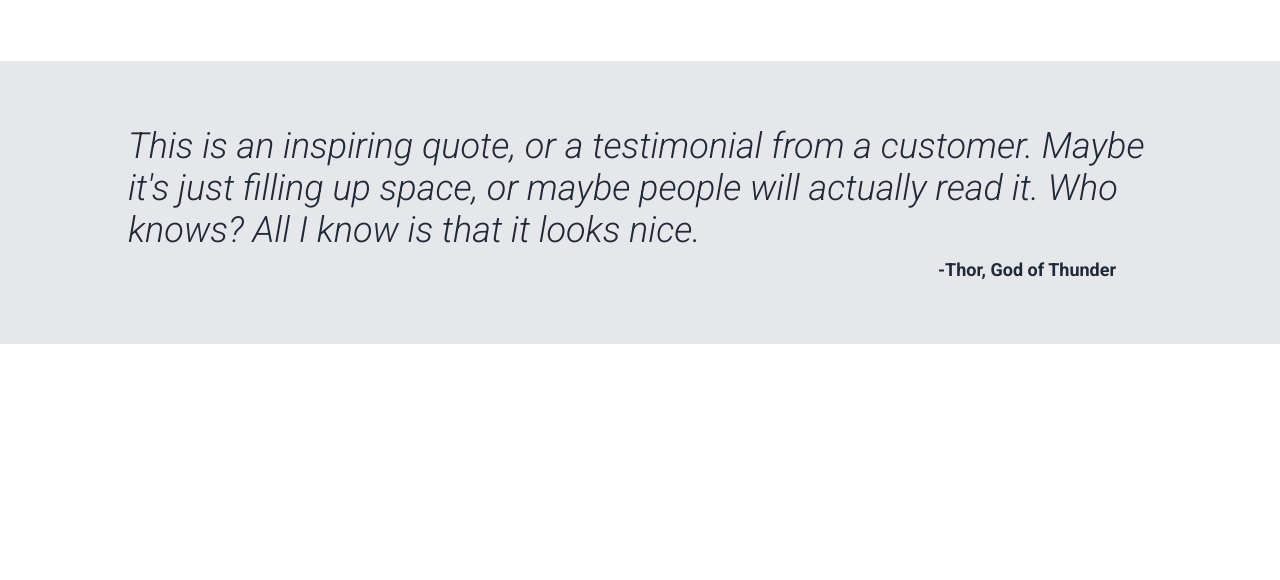
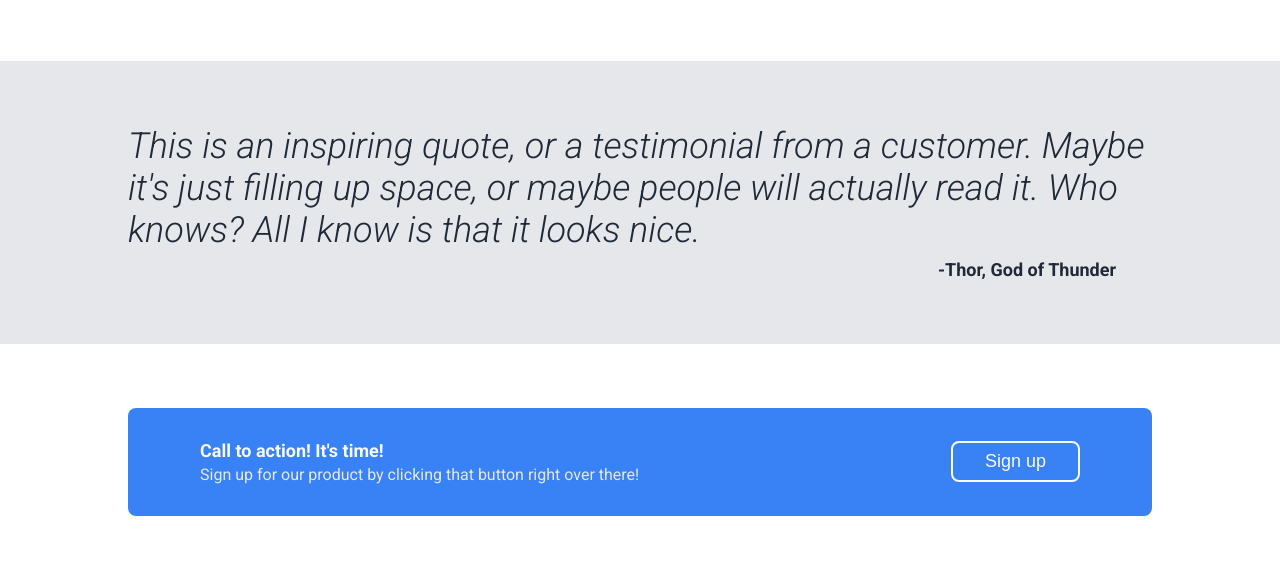
Before and after one commit to markbatho/landing-page, a plain HTML site: page index.html in a window 1280 px wide. Shown: the part 1020-1600 px from the top of the page. Before the commit the page ends 1364 px from the top, so only its background shows below. Drawn offline with Linux system fonts and the light colour scheme.

Commit message:
Create call to action section

```diff
--- a/index.html
+++ b/index.html
@@ -65,5 +65,14 @@
       <cite>-Thor, God of Thunder</cite>
     </div>
   </section>
+  <section class="cta">
+    <div class="container">
+      <div class="cta-text">
+        <h3>Call to action! It's time!</h3>
+        <p>Sign up for our product by clicking that button right over there!</p>
+      </div>
+      <button>Sign up</button>
+    </div>
+  </section>
 </body>
 </html>
--- a/style.css
+++ b/style.css
@@ -1,4 +1,8 @@
 @import url('https://fonts.googleapis.com/css2?family=Roboto:ital,wght@0,300;0,400;0,700;0,900;1,300;1,400;1,700&display=swap');
+
+* {
+  box-sizing: border-box;
+}
 
 body {
   margin: 0;
@@ -163,3 +167,45 @@ cite {
   color: #1F2937;
   margin-right: 36px;
 }
+
+.cta {
+  display: flex;
+  padding: 64px 16px;
+}
+
+.cta .container {
+  background-color: #3882F6;
+  border-radius: 8px;
+  padding: 32px 72px;
+}
+
+.cta-text {
+  display: flex;
+  flex-direction: column;
+  gap: 4px;
+}
+
+.cta-text h3 {
+  margin: 0;
+  padding: 0;
+  font-size: 18px;
+  color: #F9FAF8;
+}
+
+.cta-text p {
+  margin: 0;
+  padding: 0;
+  color: #E5E7EB;
+}
+
+.cta button {
+  background-color: #3882F6;
+  color: #F9FAF8;
+  border: 2px solid #F9FAF8;
+  border-radius: 8px;
+  font-size: 18px;
+  font-weight: 500;
+  padding: 8px 32px;
+  cursor: pointer;
+  max-width: fit-content;
+}
```
